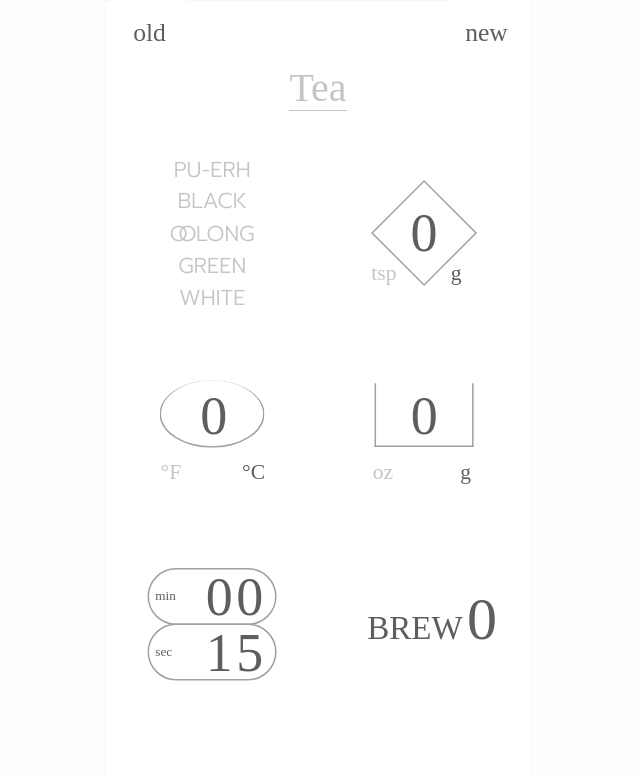
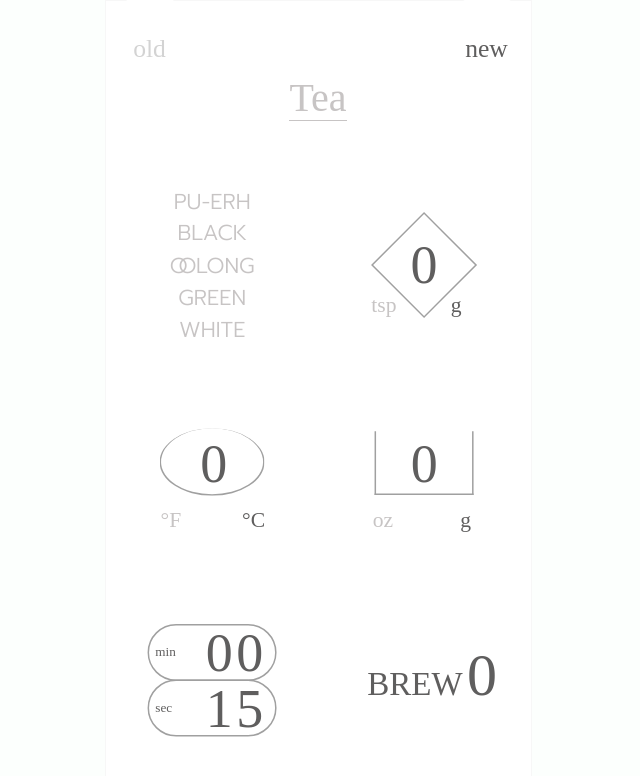
Before and after one commit to GradyCongdon/rebrew.club, a React (Create React App) app: page / in a window 1280 px wide. Shown: the top 776 px of the page, without its empty margins (322-962 px from the left). Built offline with nearby package versions, Linux system fonts and the light colour scheme; a web font is replaced by a local one.

Commit message:
Scroll window on selected, layout tweaks

```diff
--- a/src/App.scss
+++ b/src/App.scss
@@ -21,7 +21,7 @@ body {
 
 main {
   width: 100%;
-  height: 100%;
+  height: 95vh;
 
   display: grid;
   grid-template-areas:
@@ -36,7 +36,7 @@ main {
     'gap3 gap3'
   ;
   grid-template-columns: 1fr 1fr;
-  grid-template-rows: 2% 2% 14% 22% 1% 22% 4% 22% 5%;
+  grid-template-rows: 2% 2% 14% 22% 0 22% 2% 22% 5%;
   background-color: $bg;
   position: relative;
   @media screen and (min-width: 425px) {
@@ -44,10 +44,11 @@ main {
     height: 100vh;
     margin: 0 auto;
     border: 1px solid  $bg-border;
+    grid-template-rows: 4vh 2vh 17vh 20vh 2vh 26vh 0 28vh 2vh;
   }
 
   &.pwa {
-    grid-template-rows: 4vh 2vh 17vh 20vh 0vh 28vh 0vh 28vh 2vh;
+    grid-template-rows: 4vh 2vh 17vh 20vh 2vh 26vh 0 28vh 2vh;
   }
 }
 input,
@@ -101,7 +102,7 @@ input {
   min-height: 100%;
   align-self: center;
   .pwa & {
-    transform: scale(.90);
+    transform: scale(.85);
   }
 }
 .weight {
--- a/src/App.tsx
+++ b/src/App.tsx
@@ -11,6 +11,7 @@ import { Weight } from './Weight';
 import { Water } from './Water';
 
 import './App.scss';
+import { cls } from './utils';
 
 const isPWA = () => (window.matchMedia('(display-mode: standalone)').matches) || ((window.navigator as any).standalone) || document.referrer.includes('android-app://');
 
@@ -83,19 +84,26 @@ function App() {
     }
   }, [isDone, isOut]);
 
+  const classes = cls([
+    isPWA() ? 'pwa' : '',
+    selected ? 'selecting' : '',
+  ]);
 
-  const pwa = isPWA() ? 'pwa' : '';
 
   return (
-    <main className={pwa} >
+    <main className={classes} >
       <Controls onNew={reset} />
       <Name selected={selected} setSelected={setSelected} name={name} setName={setName} />
+
       <Temperature selected={selected} setSelected={setSelected} temperature={temperature} setTemperature={setTemperature} isCelsius={isCelsius} setIsCelsius={setIsCelsius} />
       <Color selected={selected} setSelected={setSelected} color={color} setColor={setColor} />
+
       <Weight selected={selected} setSelected={setSelected} weight={weight} setWeight={setWeight} isMass={isMassWeight} setIsMass={setIsMassWeight} />
       <Water selected={selected} setSelected={setSelected} water={water} setWater={setWater} isMass={isMassWater} setIsMass={setIsMassWater} />
+
+      <Timer selected={selected} setSelected={setSelected} time={time} setTime={setTime} />
       <Brew selected={selected} setSelected={setSelected} isTicking={isTicking} brew={brew} setBrew={setBrew} />
-      <Timer selected={selected} setSelected={setSelected} time={time} setTime={setTime} />
+
       <Overlay isDone={isDone} isOut={isOut} setIsOut={setIsOut} setTime={setTime} lastTime={lastTime} />
     </main>
   );
--- a/src/Controls/Controls.scss
+++ b/src/Controls/Controls.scss
@@ -6,6 +6,10 @@
     align-items: center;
 
     padding: 0 .25rem;
+
+    .old {
+      color: lightgrey;;
+    }
 
     button {
       -webkit-appearance: none;
@@ -40,3 +44,15 @@
       }
     }
   }
+
+  .pwa {
+    .controls {
+      button {
+        top: 1rem;
+      }
+      span {
+        margin-top: 0;
+        pointer-events: none;
+      }
+    }
+  }
--- a/src/Controls/Controls.tsx
+++ b/src/Controls/Controls.tsx
@@ -8,7 +8,7 @@ interface ControlsProps {
 export const Controls = ({ onNew }: ControlsProps) => {
     return (
         <section className="controls">
-            <button>
+            <button className="old" disabled>
                 <span> old </span>
             </button>
             <button onClick={onNew}>
--- a/src/Name/Name.scss
+++ b/src/Name/Name.scss
@@ -15,6 +15,7 @@
     .input--text {
         min-height: 42px;
     }
+    max-height: 100px;
 }
 
 .selected {
--- a/src/Name/Name.tsx
+++ b/src/Name/Name.tsx
@@ -18,15 +18,25 @@ export const Name = ({ name, setName, selected, setSelected }: NameProps) => {
         start ? 'start' : ''
     ]);
 
+    const onClick = () => {
+        setSelected('name');
+    }
+
     return (
         <section className={classes}>
             <input
                 type="text"
                 className="input--text"
-                onClick={() => setSelected('name')}
+                placeholder="Tea"
+                value={name}
+                onClick={onClick}
                 onChange={(e) => {
-                    setStart(false);
-                    setName(e.currentTarget.value)
+                    let val = e.currentTarget.value;
+                    if (start) {
+                        setStart(false);
+                        val = val.replace('Tea', '');
+                    }
+                    setName(val);
                 }} />
             <h1 className="name__name">{name}</h1>
         </section>
--- a/src/Temperature/Temperature.tsx
+++ b/src/Temperature/Temperature.tsx
@@ -1,5 +1,5 @@
 import React from 'react';
-import { cls, parseAmountInput } from '../utils';
+import { cls, parseAmountInput, scrollInput } from '../utils';
 import './Temperature.scss';
 
 interface temperatureProps {
@@ -26,13 +26,18 @@ export const Temperature = ({ temperature, setTemperature, isCelsius, setIsCelsi
         'temperature',
         selected === 'temperature' ? 'selected' : '',
     ]);
+
+    const onClick = (e: any) => {
+        scrollInput(e);
+        setSelected('temperature');
+    }
     return (
         <section className={classes} >
             <input
                 type="tel"
                 className="input--temperature"
                 value={temperature}
-                onClick={() => setSelected('temperature')}
+                onClick={onClick}
                 onChange={(e) => setTemperature(parseAmountInput(212, e))} />
             <div className="value">
                 <div className="circle">
--- a/src/Timer/Timer.tsx
+++ b/src/Timer/Timer.tsx
@@ -1,5 +1,5 @@
 import React from 'react';
-import { cls, parseAmountInput } from '../utils';
+import { cls, parseAmountInput, scrollInput } from '../utils';
 import './Timer.scss'
 
 
@@ -44,6 +44,16 @@ export const Timer = ({ time, setTime, selected, setSelected }: TimerProps) => {
         selected === 'minutes' ? 'selected-min' : '',
         selected === 'seconds' ? 'selected-sec' : ''
     ])
+
+    const onClickMinutes = (e: any) => {
+        scrollInput(e);
+        setSelected('minutes');
+    }
+
+    const onClickSeconds = (e: any) => {
+        scrollInput(e);
+        setSelected('seconds');
+    }
     return (
         <section className={classes} >
             <section className="capsule min">
@@ -51,7 +61,7 @@ export const Timer = ({ time, setTime, selected, setSelected }: TimerProps) => {
                     type="tel"
                     className="input--timer"
                     value={min}
-                    onClick={(e) => setSelected('minutes')}
+                    onClick={onClickMinutes}
                     onChange={(e) => setMinutes(parseAmountInput(9, e))} />
                 <label className="label">
                     min
@@ -66,7 +76,7 @@ export const Timer = ({ time, setTime, selected, setSelected }: TimerProps) => {
                     type="tel"
                     className="input--timer"
                     value={sec}
-                    onClick={(e) => setSelected('seconds')}
+                    onClick={onClickSeconds}
                     onChange={(e) => setSeconds(parseAmountInput(59, e))} />
                 <label className="label">
                     sec
--- a/src/Water/Water.tsx
+++ b/src/Water/Water.tsx
@@ -1,5 +1,5 @@
 import React, { useState } from 'react';
-import { cls, parseAmountInput } from '../utils';
+import { cls, parseAmountInput, scrollInput } from '../utils';
 import './Water.scss';
 
 interface WaterProps {
@@ -26,13 +26,18 @@ export const Water = ({ water, setWater, isMass, setIsMass, selected, setSelecte
         'water',
         selected === 'water' ? 'selected' : ''
     ])
+
+    const onClick = (e: any) => {
+        scrollInput(e);
+        setSelected('water');
+    }
     return (
         <section className={classes} >
             <input
                 type="tel"
                 className="input--water glass"
                 value={water}
-                onClick={(e) => setSelected('water')}
+                onClick={onClick}
                 onChange={(e) => setWater(parseAmountInput(999, e))} />
             <div className="value">
                 <div className="glass">
--- a/src/Weight/Weight.tsx
+++ b/src/Weight/Weight.tsx
@@ -1,5 +1,5 @@
 import React, { useState } from 'react';
-import { cls, parseAmountInput } from '../utils';
+import { cls, parseAmountInput, scrollInput } from '../utils';
 import './Weight.scss';
 
 interface WeightProps {
@@ -28,13 +28,18 @@ export const Weight = ({ weight, setWeight, isMass, setIsMass, selected, setSele
         selected === 'weight' ? 'selected' : ''
     ]);
 
+    const onClick = (e: any) => {
+        scrollInput(e);
+        setSelected('weight');
+    }
+
     return (
         <section className={classes} >
             <input
                 type="tel"
                 className="input--weight"
                 value={weight}
-                onClick={(e) => setSelected('weight')}
+                onClick={onClick}
                 onChange={(e) => setWeight(parseAmountInput(99, e))} />
             <div className="diamond">
                 <button className={tspClasses} onClick={() => setIsMass(false)}>tsp</button>
--- a/src/utils.ts
+++ b/src/utils.ts
@@ -16,3 +16,10 @@ export const parseAmountInput = (max: number, e: any) => {
 }
 
 export const cls = (classes: string[]): string => classes.join(' ');
+
+export const scrollInput = (e: any) => {
+    window.scrollTo({
+        top: e.currentTarget.getBoundingClientRect().top,
+        behavior: 'smooth'
+    });
+}
```
